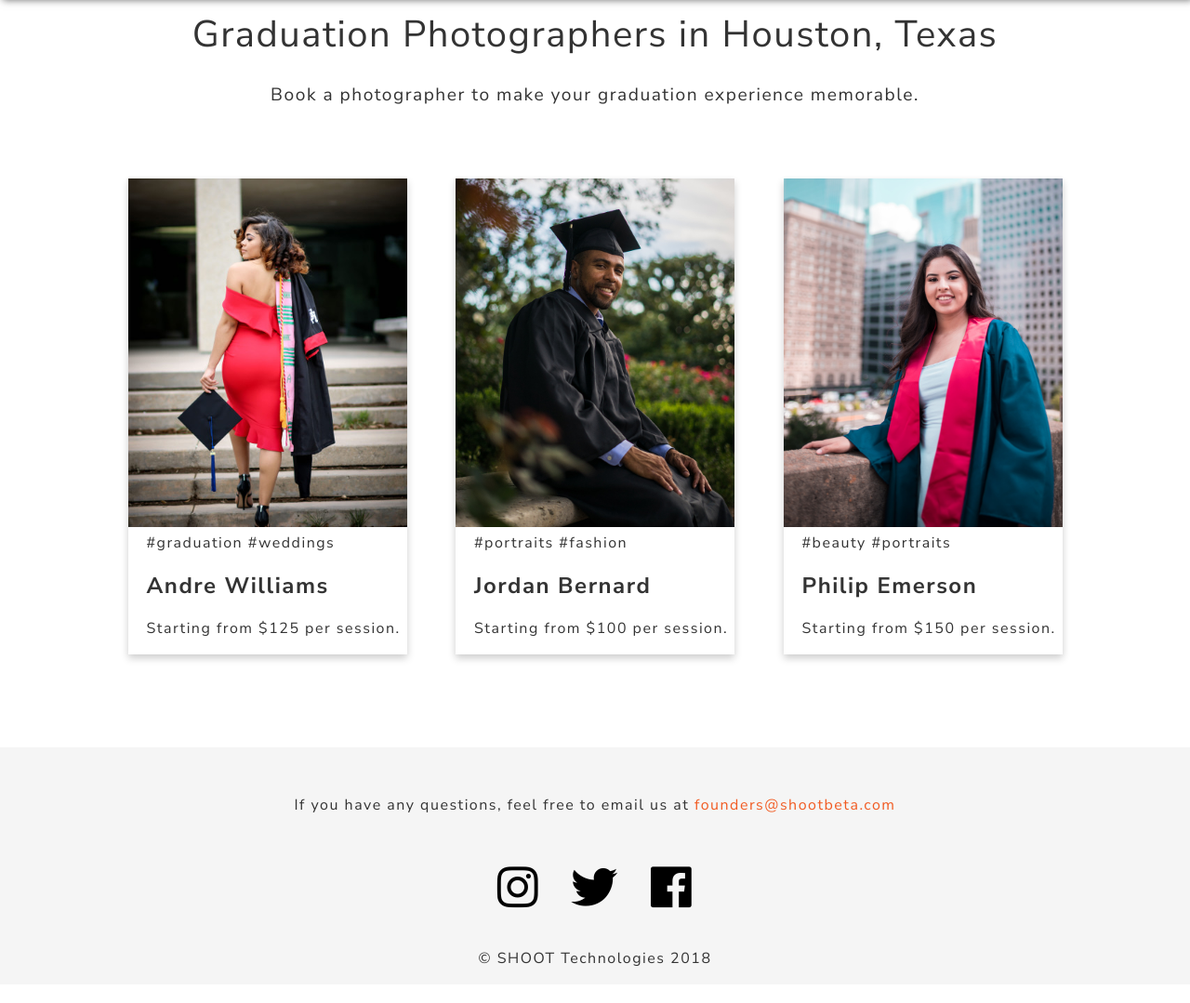
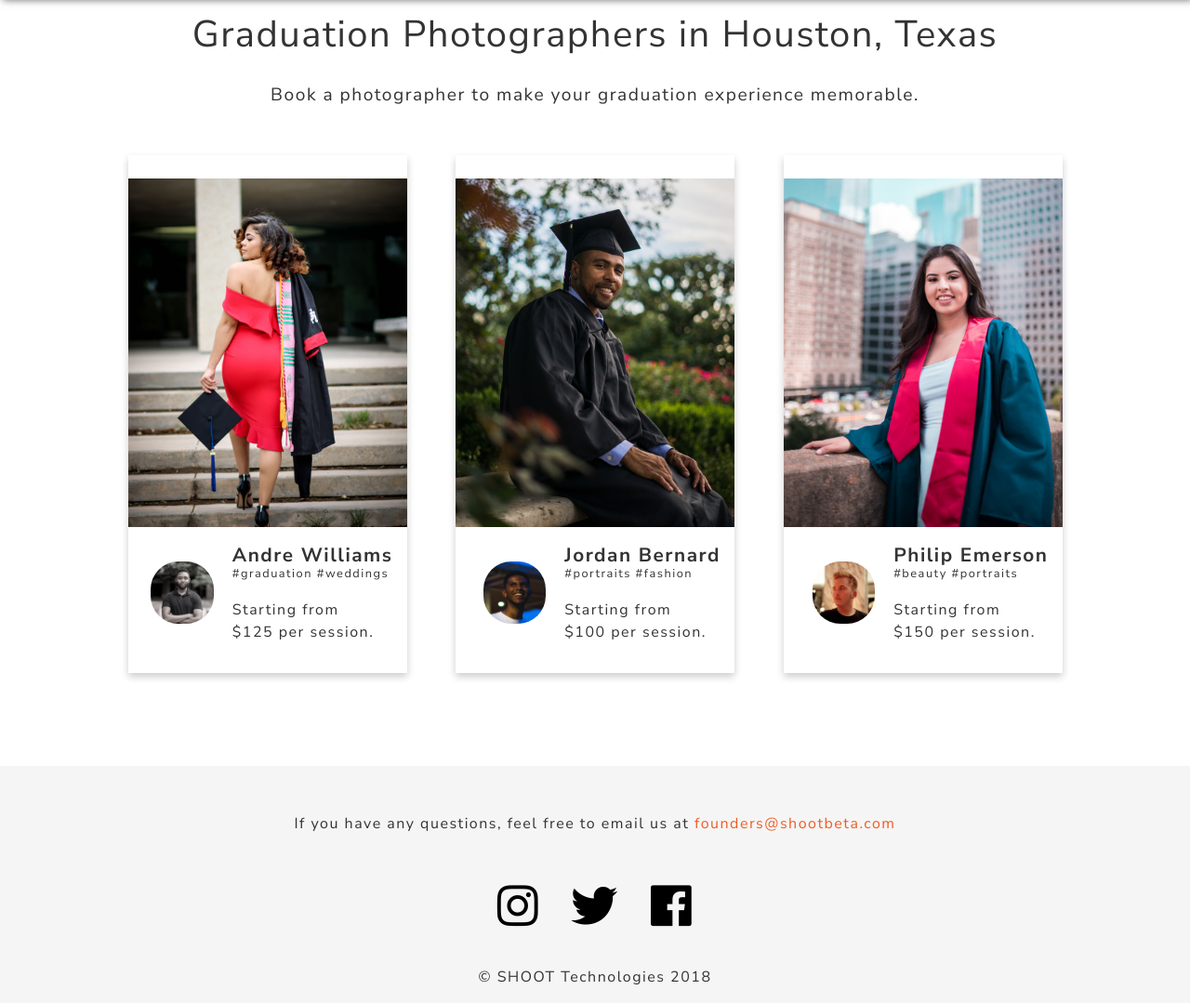
Before and after one commit to nabilahsan/shoot-mvp, a PHP site: page / in a window 1280 px wide. Shown: the part 59-1138 px from the top of the page at 93% size. Before the commit the page ends 1098 px from the top, so only its background shows below. Run offline with PHP 8.4, Linux system fonts and the light colour scheme; some libraries are stand-ins or nearby versions.

Commit message:
redesigned profile card
Signed-off-by: nabilahsan <nabilahsan95@gmail.com>

```diff
--- a/index.html
+++ b/index.html
@@ -81,51 +81,58 @@
         </div>
         <div id="photographers" class="row container-fluid">
             <!-- Andre's profile -->
-            <a href="gp1.html">
+            <div id="profilecard" onclick="window.location.href= 'gp1.html'">
                 <div id="items">
                     <img id="mainImg" src="vendors/img/gp1/a_gp2.jpg">
-                    <div id="categories" class="row">
-                        <p id="tags" href="">#graduation</p>
-                        &nbsp;
-                        <p id="tags" href="">#weddings</p>
                 </div>
 
-                    <p for="angie" id="pname">Andre Williams</p>
-                    <p id="price">Starting from $125 per session.</p>
+                <figure id="togInfo" class="container">
+                    <img id="proimg" src="vendors/img/gp1/a_gpp_min.jpg" alt="Andre Profile Photo">
+
+                    <figcaption>
+                        <p for="Andre" id="pname">Andre Williams</p>
+                        <p id="tags">#graduation #weddings</p>
+                        <p id="price">Starting from <br> $125 per session.</p>
+                    </figcaption>
+                </figure>
             </div>
-            </a>
 
             <!-- Jordan's Profile -->
-            <a href="gp2.html">
+
+
+            <div id="profilecard" onclick="window.location.href= 'gp2.html'">
                 <div id="items">
                     <img id="mainImg" src="vendors/img/gp2/j_gp5.jpg">
-                    <div id="categories" class="row">
-                        <p id="tags" href="">#portraits</p>
-                        &nbsp;
-                        <p id="tags" href="">#fashion</p>
                 </div>
 
-                    <p for="jordan" id="pname">Jordan Bernard</p>
-                    <p id="price">Starting from $100 per session.</p>
+                <figure id="togInfo" class="container">
+                    <img id="proimg" src="vendors/img/gp2/j_gpp_min.jpg" alt="Jordan Profile Photo">
 
+                    <figcaption>
+                        <p for="Andre" id="pname">Jordan Bernard</p>
+                        <p id="tags">#portraits #fashion</p>
+                        <p id="price">Starting from <br> $100 per session.</p>
+                    </figcaption>
+                </figure>
             </div>
-            </a>
 
             <!-- Philip's profile -->
-            <a href="gp3.html">
+            <div id="profilecard" onclick="window.location.href= 'gp1.html'">
                 <div id="items">
                     <img id="mainImg" src="vendors/img/gp3/p_gp2.jpg">
-                    <div id="categories" class="row">
-                        <p id="tags" href="">#beauty</p>
-                        &nbsp;
-                        <p id="tags" href="">#portraits</p>
                 </div>
 
-                    <p for="lisa" id="pname">Philip Emerson</p>
-                    <p id="price">Starting from $150 per session.</p>
+                <figure id="togInfo" class="container">
+                    <img id="proimg" src="vendors/img/gp3/p_gpp_min.jpg" alt="Philip Profile Photo">
 
+                    <figcaption>
+                        <p for="Andre" id="pname">Philip Emerson</p>
+                        <p id="tags">#beauty #portraits</p>
+                        <p id="price">Starting from <br> $150 per session.</p>
+                    </figcaption>
+                </figure>
             </div>
-            </a>
+
 
         </div>
     </div>
--- a/resources/css/style.css
+++ b/resources/css/style.css
@@ -61,7 +61,8 @@ nav {
 }
 
 
-#items {
+
+#profilecard {
   display: flex;
   flex-direction: column;
   /* Add shadows to create the "card" effect */
@@ -71,8 +72,13 @@ nav {
   height: auto;
 }
 
-#items:hover {
+#profilecard:hover {
   box-shadow: 0 8px 16px 0 rgba(0, 0, 0, 0.2);
+  cursor: pointer;
+}
+
+#tags {
+  font-size: 0.8em;
 }
 
 #items label {
@@ -114,6 +120,21 @@ nav {
   width: 300px;
 }
 
+/* Photographer Profile Image for Main */
+
+#togInfo {
+  display: flex;
+  justify-content: end;
+  align-items: center;
+  position: relative;
+}
+
+#proimg{
+  width: 25%;
+  height: auto;
+  border-radius: 30px;
+}
+
 #mainImg {
   object-fit: contain;
 }
@@ -124,14 +145,15 @@ nav {
   padding-left: 35px;
 }
 
-#price,
-#pname {
+figcaption {
   padding-left: 20px;
 }
 
 #pname {
+  margin-top: 15px;
   font-weight: bold;
-  font-size: 1.5em;
+  font-size: 1.3em;
+  margin-bottom: -5px;
 }
 
 /* Footer */
```
Also changed, not shown: backup.html (+4 -116 lines), vendors/img/gp2/j_gpp_min.jpg (added), vendors/img/gp3/p_gpp_min.jpg (added). Lines whose indentation alone changed are shown as unchanged.
